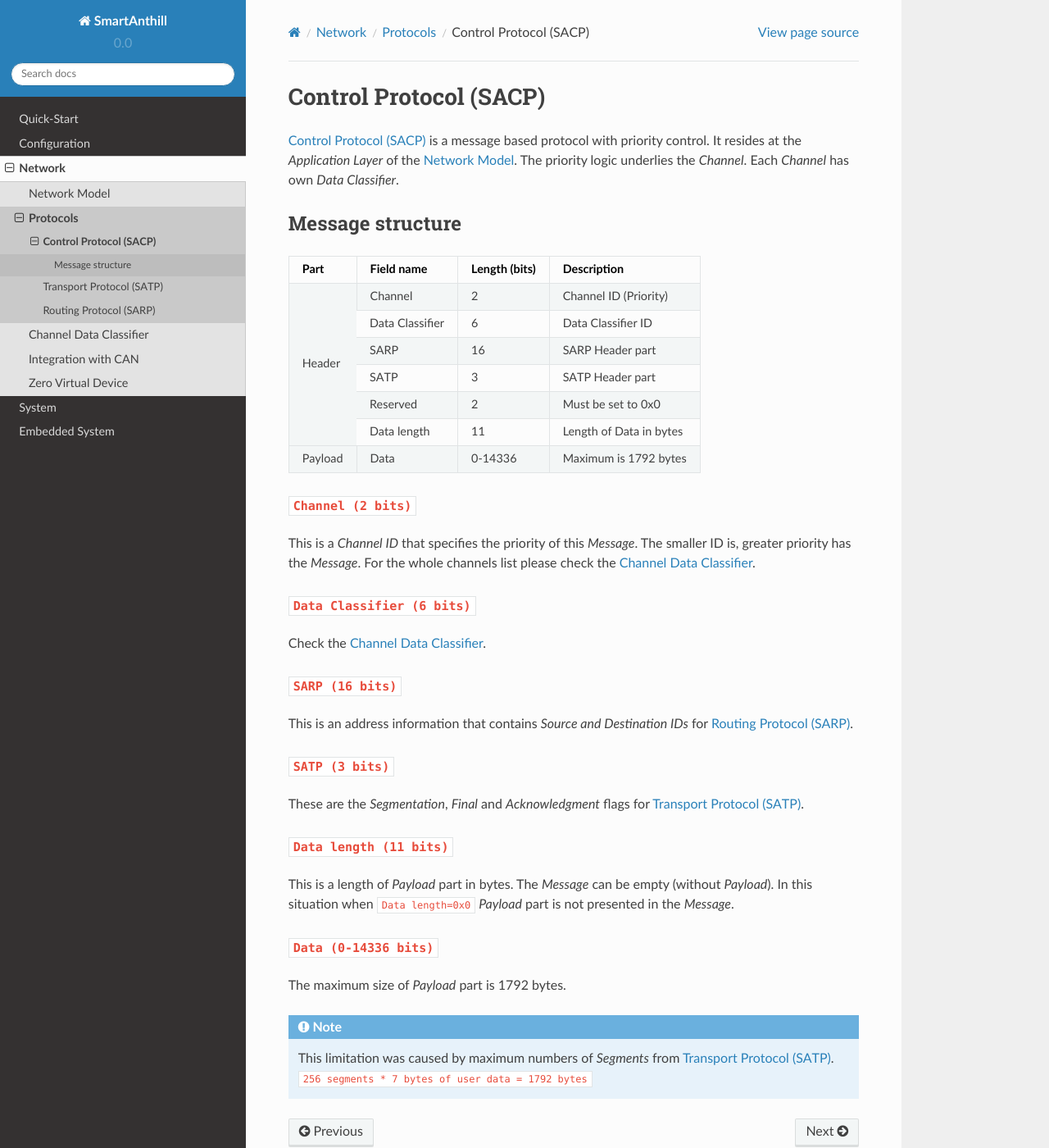
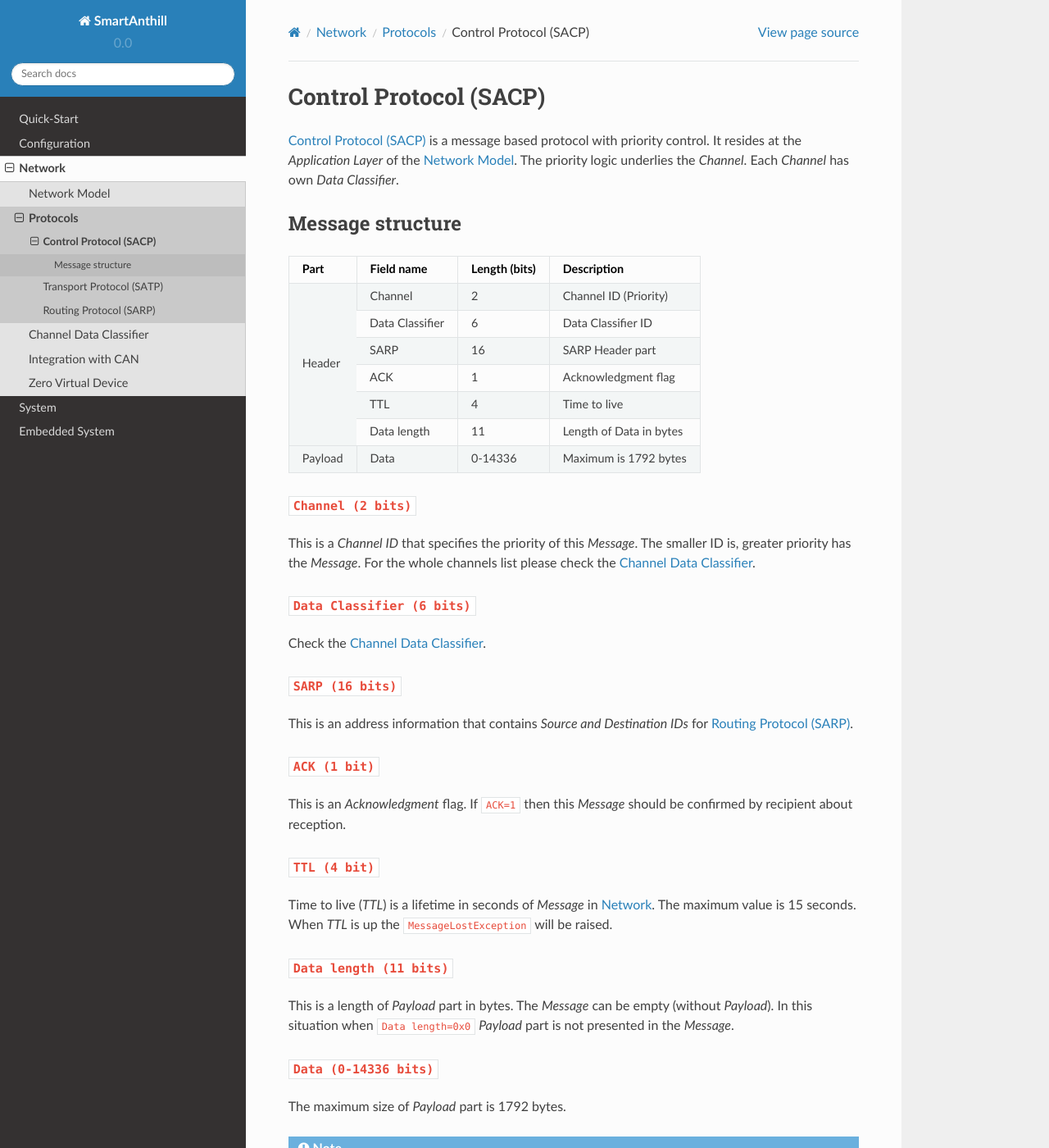
Before and after one commit to smartanthill/smartanthill1_0, a Sphinx documentation site: the page built from docs/specification/network/protocols/sacp.rst, in a window 1280 px wide and 1400 px high. Shown: the whole window at 82% size. Built offline with Sphinx 7.4.7 and the Read the Docs theme 2.0.0, drawn with Linux system fonts in a browser that asks for light colours.

Commit message:
Added "TTL" field to SACP message structure

```diff
--- a/docs/specification/network/protocols/sacp.rst
+++ b/docs/specification/network/protocols/sacp.rst
@@ -24,9 +24,9 @@ Message structure
 +         +--------------------+---------------+-------------------------------+
 |         | SARP               | 16            | SARP Header part              |
 +         +--------------------+---------------+-------------------------------+
-|         | SATP               | 3             | SATP Header part              |
+|         | ACK                | 1             | Acknowledgment flag           |
 +         +--------------------+---------------+-------------------------------+
-|         | Reserved           | 2             | Must be set to 0x0            |
+|         | TTL                | 4             | Time to live                  |
 +         +--------------------+---------------+-------------------------------+
 |         | Data length        | 11            | Length of Data in bytes       |
 +---------+--------------------+---------------+-------------------------------+
@@ -46,16 +46,27 @@ list please check the :ref:`cdc`.
 
 Check the :ref:`cdc`.
 
+
 ``SARP (16 bits)``
 ^^^^^^^^^^^^^^^^^^
 
 This is an address information that contains *Source and Destination IDs*
 for |SARP|.
 
-``SATP (3 bits)``
-^^^^^^^^^^^^^^^^^
 
-These are the *Segmentation*, *Final* and *Acknowledgment* flags for |SATP|.
+``ACK (1 bit)``
+^^^^^^^^^^^^^^^
+
+This is an *Acknowledgment* flag. If ``ACK=1`` then this *Message* should be
+confirmed by recipient about reception.
+
+
+``TTL (4 bit)``
+^^^^^^^^^^^^^^^
+
+Time to live (*TTL*) is a lifetime in seconds of *Message* in :ref:`sanet`. The
+maximum value is 15 seconds. When *TTL* is up the ``MessageLostException`` will
+be raised.
 
 
 ``Data length (11 bits)``
@@ -65,6 +76,7 @@ This is a length of *Payload* part in bytes. The *Message* can be empty
 (without *Payload*). In this situation when ``Data length=0x0`` *Payload* part
 is not presented in the *Message*.
 
+
 ``Data (0-14336 bits)``
 ^^^^^^^^^^^^^^^^^^^^^^^
 The maximum size of *Payload* part is 1792 bytes.
--- a/docs/specification/network/protocols/satp.rst
+++ b/docs/specification/network/protocols/satp.rst
@@ -77,7 +77,7 @@ It indicates that this *Segment* is final.
 ``ACK (1 bit)``
 ^^^^^^^^^^^^^^^
 
-This is an *Acknowledgment* flag. If ``ACK=1`` then this *Message* should be
+This is an *Acknowledgment* flag. If ``ACK=1`` then this *Segment* should be
 confirmed by recipient about reception.
 
 ``Data length (4 bits)``
```
